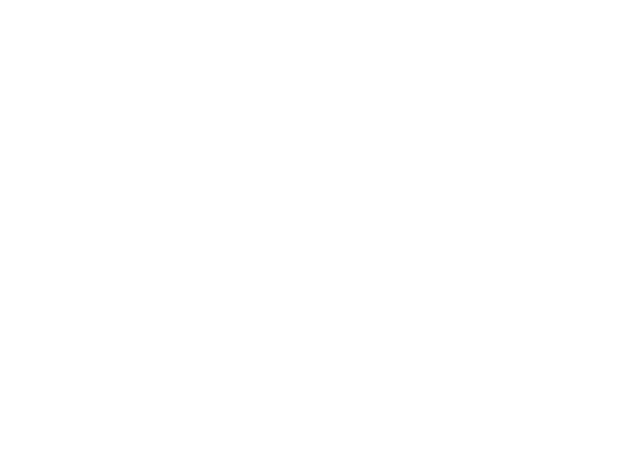
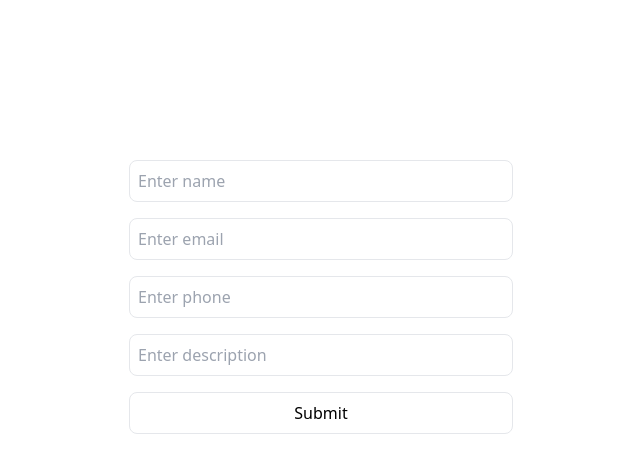
Before and after one commit to ravi715950/Admin-Dashboard, a React (Create React App) app: page /AddQuery in a window 1280 px wide. Before the commit this address had no page. Shown: the top 472 px of the page, without its empty margins (319-959 px from the left). Built offline with nearby package versions, Linux system fonts and the light colour scheme.

Commit message:
api integration for add query

```diff
--- a/src/App.js
+++ b/src/App.js
@@ -3,6 +3,7 @@ import LoginPage from './Componants/LoginPage'
 import { Route, BrowserRouter as Router, Routes } from 'react-router-dom'
 import Navbar from './Componants/navbar'
 import './App.css'
+import AddQuery from './Componants/AddQuery'
 
 
 
@@ -15,6 +16,7 @@ const App = () => {
         <Routes>
           <Route path="/" element={<Navbar/>} />
           <Route path="/login" element={<LoginPage />} />
+          <Route path="/AddQuery" element={<AddQuery />} />
         </Routes>
       </Router>
     </>
--- /dev/null
+++ b/src/Componants/AddQuery.jsx
@@ -0,0 +1,57 @@
+import React from 'react'
+import { useState } from 'react'
+
+function AddQuery() {
+  const [name, setName] = useState("")
+  const [mail, setMail] = useState("")
+  const [phn, setPhn] = useState("")
+  const [desc, setDesc] = useState("")
+ const [loading,setLoading] = useState(false)
+ async function getFormData(e) {
+    e.preventDefault()
+    setLoading(true)
+    let payload = {
+      name,
+      email:mail,
+      phone: phn,
+      description: desc
+    }
+    console.log(payload)
+    try {
+      const response = await fetch('https://query-crud.onrender.com/api/query', {
+        method: 'POST',
+        headers: {
+          'Content-Type': 'application/json',
+        },
+        body: JSON.stringify(payload),
+      }
+      );
+      setLoading(false)
+      alert('Data added successfully');
+      setName('')
+      setMail('')
+      setPhn('')
+      setDesc('')
+
+
+    } catch (error) {
+      console.error('Error adding data:', error.message);
+      setLoading(false)
+    }
+  }
+  return (
+    <form onSubmit={getFormData}>
+      <div className='flex flex-col space-y-4 justify-items-center pt-40 max-w-sm mx-auto '>
+        <input className="border rounded-lg p-2 focus:outline-none focus:ring-2 focus:ring-blue-500" type="text" placeholder='Enter name' value={name} onChange={(e) => setName(e.target.value)} required />
+        <input className="border rounded-lg p-2 focus:outline-none focus:ring-2 focus:ring-blue-500" type="Email" placeholder='Enter email' value={mail} onChange={(e) => setMail(e.target.value)} required />
+        <input className="border rounded-lg p-2 focus:outline-none focus:ring-2 focus:ring-blue-500" type="text" placeholder='Enter phone' value={phn} onChange={(e) => setPhn(e.target.value)} required />
+        <input className="border rounded-lg p-2 focus:outline-none focus:ring-2 focus:ring-blue-500" type="text" placeholder='Enter description' value={desc} onChange={(e) => setDesc(e.target.value)} required />
+        <button disabled = {loading ? true : false} type='submit' className="border rounded-lg p-2 hover:bg-sky-800 hover:text-white focus:ring-2 focus:ring-blue-500">
+          {loading ? "Loading..." : "Submit" }
+        </button>
+      </div>
+    </form>
+  )
+}
+
+export default AddQuery
--- a/src/Componants/QueryPanel.jsx
+++ b/src/Componants/QueryPanel.jsx
@@ -1,13 +1,30 @@
-import React from 'react'
-import { items } from './Data'
+import React, { useEffect } from 'react'
+import { useState } from 'react'
 
 function QueryPanel() {
+  const  [query, setQuery] = useState([]);
+  const [search, setSearch] = useState("");
+
+
+  useEffect(() => {
+    const fetchData= async()=>{
+      const data = await fetch("https://query-crud.onrender.com/api/query");
+      const result = await data.json();
+      const filterData = result.filter((item)=>item.name.toLowerCase().includes(search.toLowerCase()));
+      setQuery(filterData)
+        }
+
+        fetchData();
+  }, [search])
+
+
+  console.log(search)
   return (
     <>
   <div className='h-full border rounded-3xl'>
 <div className='flex justify-between items-center m-5 border-b-2 pb-4'>
     <h1 className='text-3xl text-blue-600'>Query Panel</h1>
-    <input className='px-4 py-3 border border-gray-300 rounded-xl'  type="text" placeholder='Search' />
+    <input value={search} onChange={(e)=>setSearch(e.target.value)}  className='px-4 py-3 border border-gray-300 rounded-xl'  type="text" placeholder='Search' />
 </div>
 <div>
 <table>
@@ -17,12 +34,12 @@ function QueryPanel() {
     <th>phone</th>
     <th>message</th>
   </tr>
-{items.map((query)=>(
+{query.map((user)=>(
  <tr>
- <td>{query.name}</td>
- <td>{query.email}</td>
- <td>{query.phone}</td>
- <td>{query.message}</td>
+ <td>{user.name}</td>
+ <td>{user.email}</td>
+ <td>{user.phone}</td>
+ <td>{user.description}</td>
 </tr>
 ))}
 
--- a/src/Componants/navbar.jsx
+++ b/src/Componants/navbar.jsx
@@ -8,7 +8,7 @@ function Navbar() {
       <Sidebar/>
       <div className='w-full'>
       <div className='p-4'>
-      <div className='text-2xl font-bold'><h2> Hello Admin Panel 👋</h2></div>s
+      <div className='text-2xl font-bold'><h2> Hello Admin Panel 👋</h2></div>
       <div className='font-light'><h1>Good Morning</h1></div>
       </div>
      <QueryPanel/>
```
